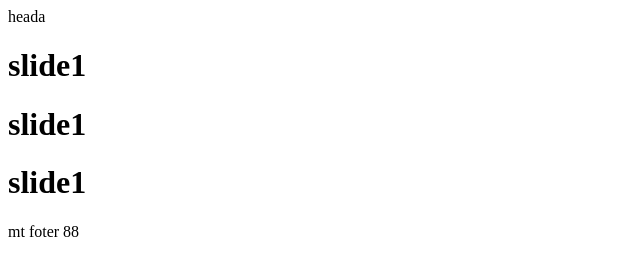
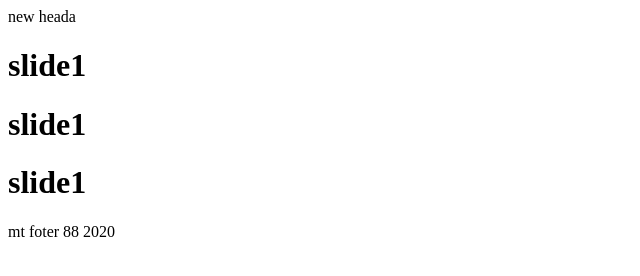
Before and after one commit to Mohammad-peyvasteh/git-project-one---Copyy, a plain HTML site: page index.html in a window 1280 px wide. Shown: the full height of the page, 0-640 px from the left. Drawn offline with Linux system fonts and the light colour scheme.

Commit message:
some change

```diff
--- a/index.html
+++ b/index.html
@@ -8,7 +8,7 @@
 </head>
 <body>
     <header>
-        heada
+       new heada
     </header>
     <div class="slider">
         <h1>slide1</h1>
@@ -18,7 +18,7 @@
 
     </div>
     <footer>
-       mt foter 88
+       mt foter 88 2020
     </footer>
     <script src="script.js"></script>
 </body>
```
